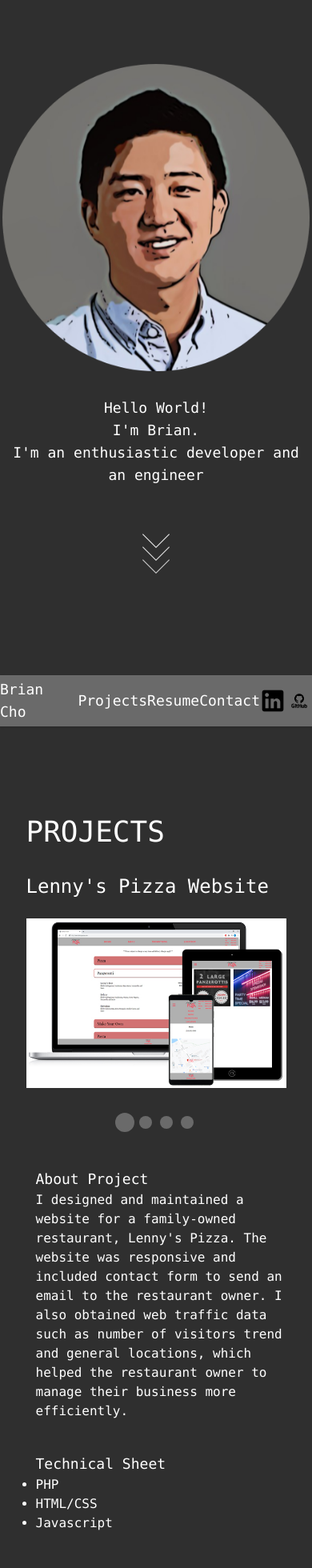
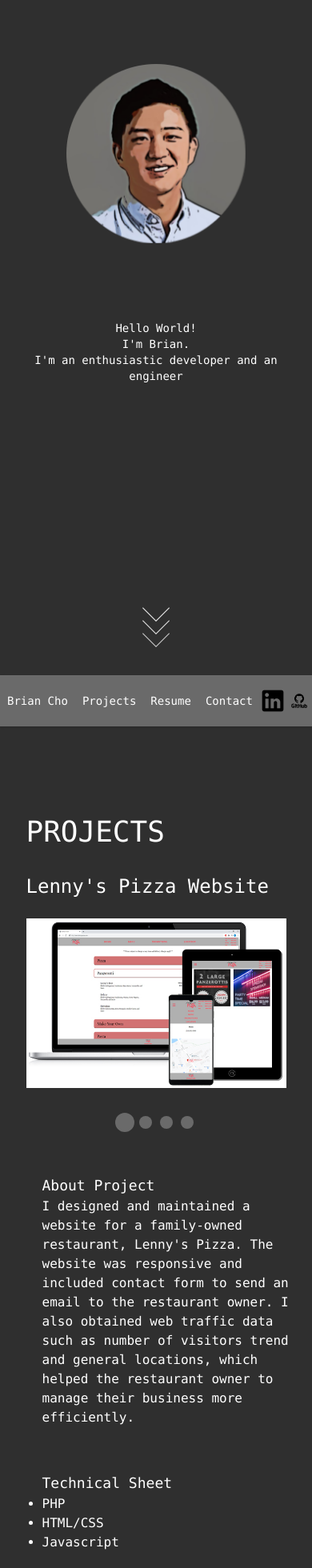
Before and after one commit to bischo91/bischo, a React (Create React App) app: page / in a window 390 px wide. Shown: the top 1960 px of the page at 80% size. Built offline with nearby package versions, Linux system fonts and the light colour scheme.

Commit message:
Responsive update on About page, Nav, Image flip onClick, Text

```diff
--- a/src/components/Navigation.js
+++ b/src/components/Navigation.js
@@ -51,7 +51,7 @@ class Navigation extends React.Component {
         ref={this.navrepositionRef}
       >
         <div
-          className="bg-secondary text-lg w-full h-16 flex"
+          className="bg-secondary text-sm sm:text-lg w-full h-16 flex"
           ref={this.navRef}
         >
           <nav className="w-5/6 flex">
--- a/src/routes/About.js
+++ b/src/routes/About.js
@@ -6,8 +6,7 @@ import { Link } from "react-scroll";
 class About extends React.Component {
   constructor(props) {
     super(props);
-    this.profileImageRef = React.createRef();
-    this.state = {};
+    this.scrollArrow = React.createRef();
   }
 
   componentDidMount() {
@@ -16,18 +15,26 @@ class About extends React.Component {
     // Scroll to stop when page loaded
     window.scrollTo(0, 0);
     // Fetch data from API defined by admin
+    window.addEventListener("resize", this.handleResize);
   }
 
-  flipimg() {
-    // Flip image when hovered in/out
-    this.profileImageRef.current.classList.toggle("flipped");
-  }
+  handleResize = () => {
+    // Hide scroll arrow when the window is too small
+    if (window.innerHeight < 720) {
+      this.scrollArrow.current.classList.add("hidden");
+    } else{
+      this.scrollArrow.current.classList.remove("hidden");
+    }
+  };
 
   render() {
     return (
       <div className="w-full min-h-screen h-full bg-primary">
-        <div className="flip m-auto mt-20 h-96 w-96">
-          <div className="flip-content">
+        <div className="flip m-auto mt-20 h-56 w-56 sm:w-96 sm:h-96"
+            onClick={()=>(document.getElementById(this.id).classList.toggle("flip"))}
+            >
+          <div
+            className="flip-content">
             <div className="flip-front">
               <img src={profile_animated} alt="" className="w-full" />
             </div>
@@ -36,15 +43,15 @@ class About extends React.Component {
             </div>
           </div>
         </div>
-        <div className="bg-primary h-full mt-8 mb-12 justify-around">
-          <p className="text-center text-primary text-lg">
+        <div className="bg-primary h-full mx-4 mt-24 sm:mt-16">
+          <p className="text-center text-primary text-sm sm:text-lg md:text-xl lg:text-2xl">
             Hello World! <br></br>
             I'm Brian.<br></br>
             I'm an enthusiastic developer and an engineer<br></br>
           </p>
         </div>
-        <div className="">
-          <section className="scroll-arrow flex flex-col">
+        <div className="bottom-0 absolute h-1/6 w-screen" ref={this.scrollArrow}>
+          <section className="absolute left-1/2 bottom-24 scroll-arrow flex flex-col">
             <Link
               activeClass="active"
               to="projects"
@@ -66,4 +73,5 @@ class About extends React.Component {
   }
 }
 
+
 export default About;
--- a/src/routes/Projects.js
+++ b/src/routes/Projects.js
@@ -26,10 +26,6 @@ import imageanalysis_3 from "../images/imageanalysis_pixeluniformity.png";
 import imageprocess_1 from "../images/imageanalysis_imageprocess.jpg";
 
 class Projects extends React.Component {
-  constructor(props) {
-    super(props);
-    this.state = {};
-  }
 
   render() {
    return (
@@ -47,7 +43,7 @@ class Projects extends React.Component {
              </AwesomeSlider>
            </div>
            <div className="w-full mx-auto flex flex-col mt-16 mb-20 lg:flex-row ">
-             <div className="w-full mx-3 text-md my-5 lg:w-3/4">
+             <div className="w-full mx-3 text-md my-5 lg:w-3/4 p-2">
                <h3 className="text-lg">About Project</h3>
                <p className="w-full mx-auto text-md">
                  I designed and maintained a website for a family-owned
@@ -58,7 +54,7 @@ class Projects extends React.Component {
                  restaurant owner to manage their business more efficiently.
                </p>
              </div>
-             <div className="w-full mx-3 my-5 lg:w-1/4">
+             <div className="w-full mx-3 my-5 lg:w-1/4 p-2">
                <h3 className="text-lg">Technical Sheet</h3>
                <ul className="list-disc">
                  <li>PHP</li>
@@ -81,7 +77,7 @@ class Projects extends React.Component {
              </AwesomeSlider>
            </div>
            <div className="w-full mx-auto flex flex-col mt-16 mb-20 lg:flex-row ">
-             <div className="w-full mx-3 text-md my-5 lg:w-3/4">
+             <div className="w-full mx-3 text-md my-5 lg:w-3/4 p-2">
                <h3 className="text-lg">About Project</h3>
                <p className="w-full mx-auto text-md">
                  Parfaitlyme is a demo webiste to show recipes designed using
@@ -92,7 +88,7 @@ class Projects extends React.Component {
                  with infinite scroll.
                </p>
              </div>
-             <div className="w-full mx-3 my-5 lg:w-1/4">
+             <div className="w-full mx-3 my-5 lg:w-1/4 p-2">
                <h3 className="text-lg">Technical Sheet</h3>
                <ul className="list-disc">
                  <li>Django</li>
@@ -115,13 +111,13 @@ class Projects extends React.Component {
              </AwesomeSlider>
            </div>
            <div className="w-full mx-auto flex flex-col mt-16 mb-20 lg:flex-row ">
-             <div className="w-full mx-3 text-md my-5 lg:w-3/4">
+             <div className="w-full mx-3 text-md my-5 lg:w-3/4 p-2">
                <h3 className="text-lg">About Project</h3>
                <p className="w-full mx-auto text-md">
                  filld this at the end
                </p>
              </div>
-             <div className="w-full mx-3 my-5 lg:w-1/4">
+             <div className="w-full mx-3 my-5 lg:w-1/4 p-2">
                <h3 className="text-lg">Technical Sheet</h3>
                <ul className="list-disc">
                  <li>Python
@@ -150,7 +146,7 @@ class Projects extends React.Component {
              </AwesomeSlider>
            </div>
            <div className="w-full mx-auto flex flex-col mt-16 mb-20 lg:flex-row ">
-             <div className="w-full mx-3 text-md my-5 lg:w-3/4">
+             <div className="w-full mx-3 text-md my-5 lg:w-3/4 p-2">
                <h3 className="text-lg">About Project</h3>
                <p className="w-full mx-auto text-md">
                I developed customized account book that composes all the transactions from multiple banks to easily visualize spending.
@@ -160,7 +156,7 @@ class Projects extends React.Component {
                Yearly, or long-term, spending data can be presented with user-defined month range with saved monthly excel files.
                </p>
              </div>
-             <div className="w-full mx-3 my-5 lg:w-1/4">
+             <div className="w-full mx-3 my-5 lg:w-1/4 p-2">
                <h3 className="text-lg">Technical Sheet</h3>
                <ul className="list-disc">
                  <li>Python
@@ -186,7 +182,7 @@ class Projects extends React.Component {
              </AwesomeSlider>
            </div>
            <div className="w-full mx-auto flex flex-col mt-16 mb-20 lg:flex-row ">
-             <div className="w-full mx-3 text-md my-5 lg:w-3/4">
+             <div className="w-full mx-3 text-md my-5 lg:w-3/4 p-2">
                <h3 className="text-lg">About Project</h3>
                <p className="w-full mx-auto text-md">
                  The software I developed analyzes Atomic Force Microscopic (AFM) images of CarbonNano Tube (CNT).
@@ -196,7 +192,7 @@ class Projects extends React.Component {
                  The software also has GUI that allows users to load folder, go through images in that folder, and save processed images.
                </p>
              </div>
-             <div className="w-full mx-3 my-5 lg:w-1/4">
+             <div className="w-full mx-3 my-5 lg:w-1/4 p-2">
                <h3 className="text-lg">Technical Sheet</h3>
                  <ul className="list-disc">
                    <li>Python
@@ -226,7 +222,7 @@ class Projects extends React.Component {
              </AwesomeSlider>
            </div>
            <div className="w-full mx-auto flex flex-col mt-16 mb-20 lg:flex-row ">
-             <div className="w-full mx-3 text-md my-5 lg:w-3/4">
+             <div className="w-full mx-3 text-md my-5 lg:w-3/4 p-2">
                <h3 className="text-lg">About Project</h3>
                <p className="w-full mx-auto text-md">
                  I programmed image processing program that detects display panels from photographic images, and calculates uniformity based on grey-scale values.
@@ -234,7 +230,7 @@ class Projects extends React.Component {
                  For both applications, the code generates excel files that combine the data from multiple images to allow batch processing.
                </p>
              </div>
-             <div className="w-full mx-3 my-5 lg:w-1/4">
+             <div className="w-full mx-3 my-5 lg:w-1/4 p-2">
                <h3 className="text-lg">Technical Sheet</h3>
                  <ul className="list-disc">
                    <li>Python
--- a/src/styles/tailwind.css
+++ b/src/styles/tailwind.css
@@ -16,6 +16,7 @@
     transform: rotateY(180deg);
     transition: transform 1s;
   }
+
   .flip-front,
   .flip-back {
     position: absolute;
```
